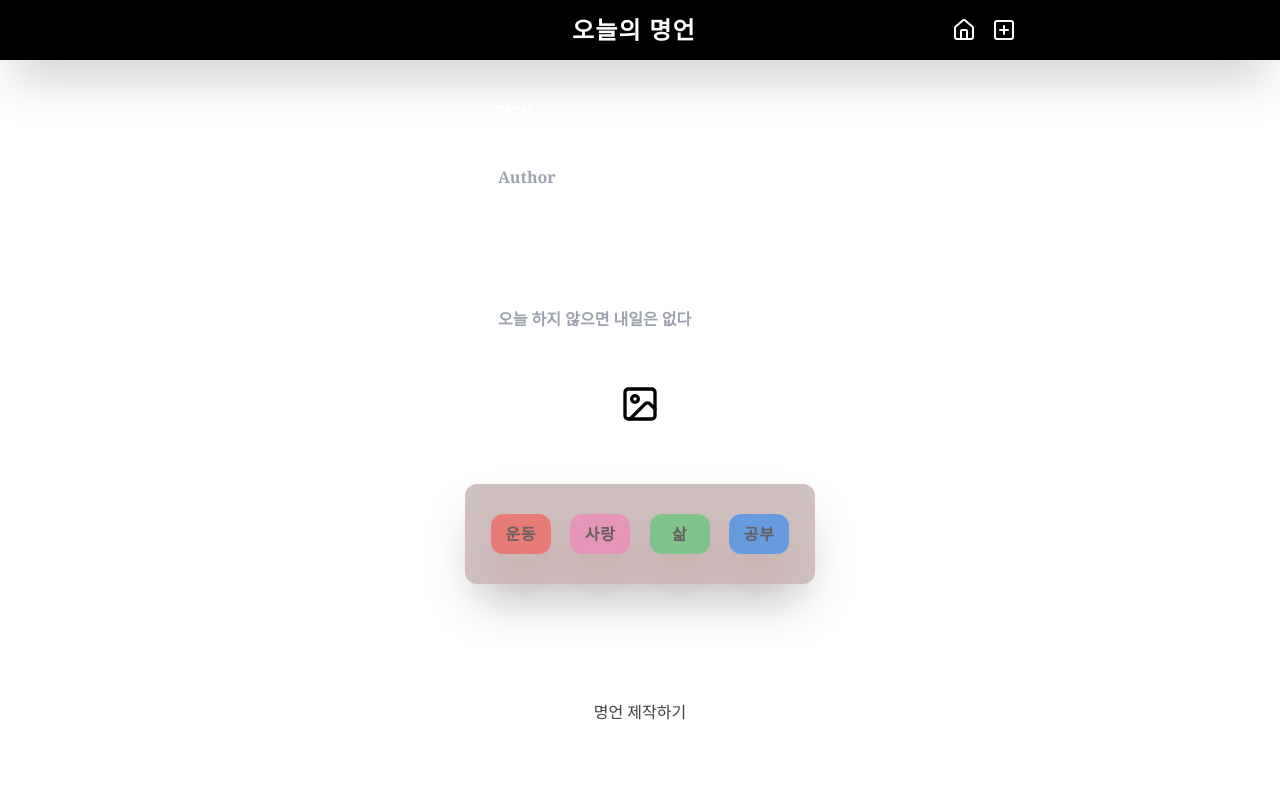
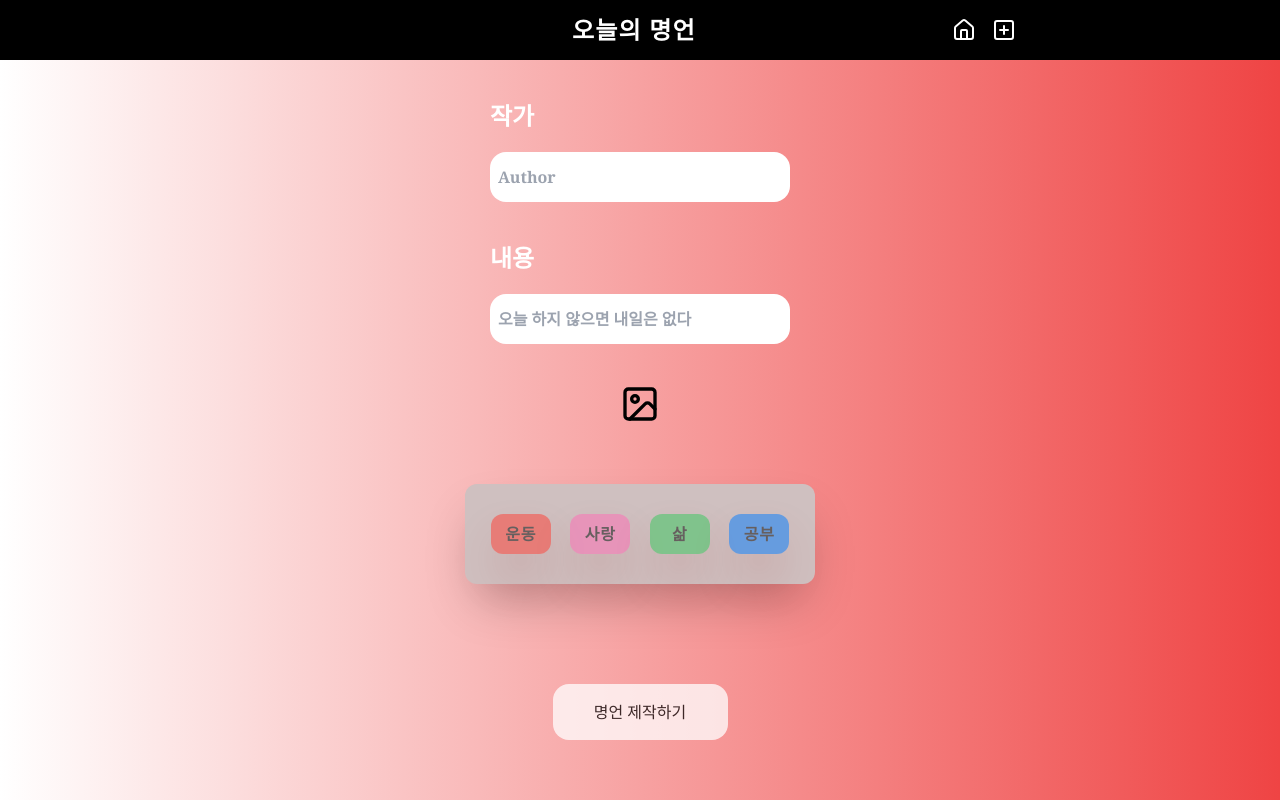
Before and after one commit to YoungjaeKimDeveloper/quote, a React (Vite) app in the folder frontEnd/: page /create in a window 1280 px wide. Shown: the top 800 px of the page. Built offline with nearby package versions, Linux system fonts and the light colour scheme.

Commit message:
Fix the background issue

```diff
--- a/frontEnd/src/App.jsx
+++ b/frontEnd/src/App.jsx
@@ -12,7 +12,7 @@ const App = () => {
   return (
     <div>
       <Header text="오늘의 명언" />
-      <div className="bg-gradient-to-r from-white-500  to-red-500 w-full min-h-screen max-h-full flex flex-col items-center ">
+      <div className="bg-gradient-to-r from-white  to-red-500 w-full min-h-screen max-h-full flex flex-col items-center ">
         <Routes>
           <Route path="/" element={<HomePage />} />
           <Route path="/create" element={<CreatePage />} />
--- a/frontEnd/tailwind.config.js
+++ b/frontEnd/tailwind.config.js
@@ -6,10 +6,7 @@ export default {
     "./src/**/*.{js,ts,jsx,tsx}",
     "./components/**/*.{js,ts,jsx,tsx}",
   ],
-  safelist: [
-    { pattern: /opacity-(0|100)/ }, // opacity-0, opacity-100 유지
-    { pattern: /bg-gradient-.*/ }, // gradient 관련 클래스 유지
-  ],
+  safelist: ["opacity-0", "opacity-100", "transition-opacity", "duration-500"],
   theme: {
     extend: {},
   },
```
